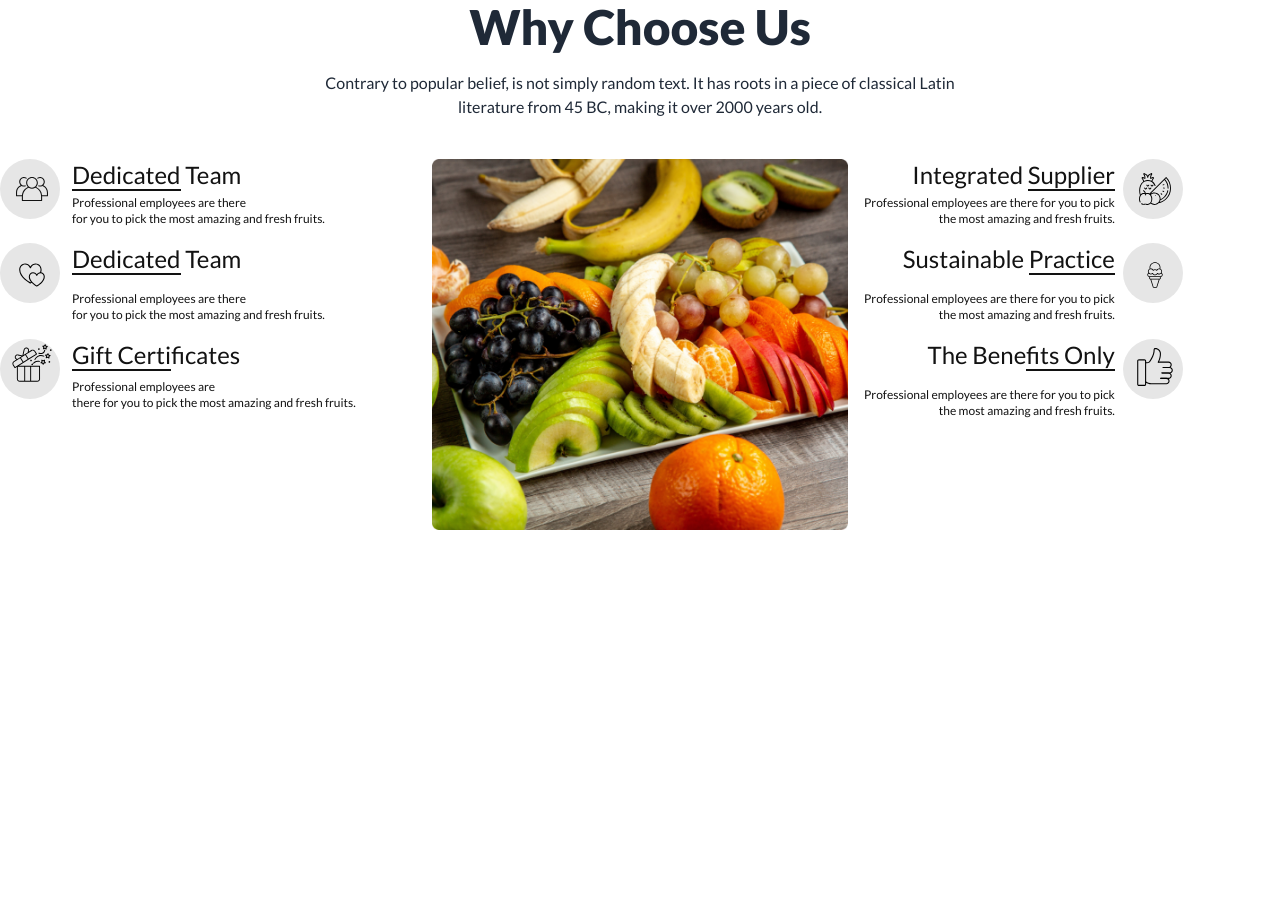
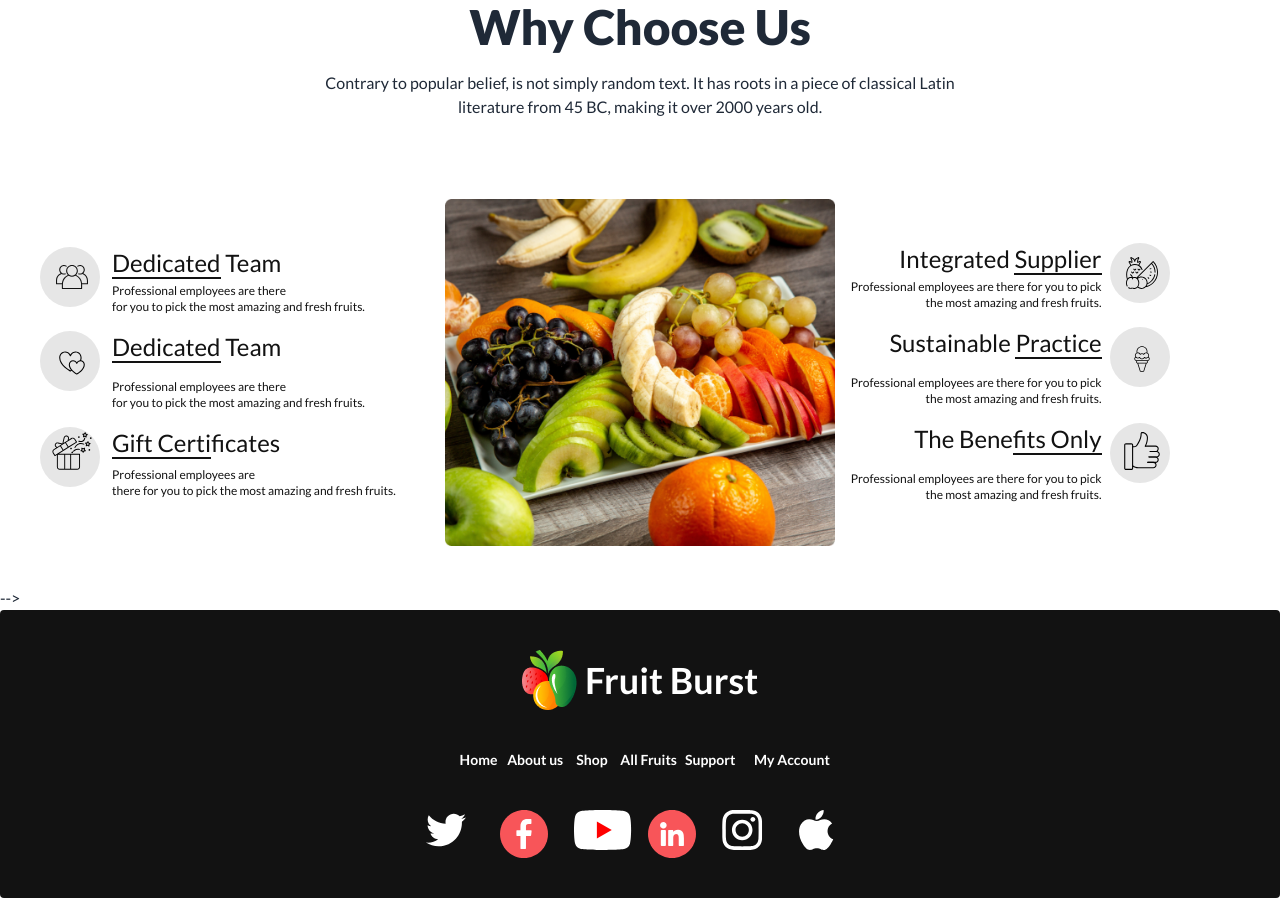
Before and after one commit to akanik3376/fruit-brust-assignment-three, a plain HTML site: page index.html in a window 1280 px wide. Shown: the part 2553-3451 px from the top of the page. Before the commit the page ends 3083 px from the top, so only its background shows below. Drawn offline with nearby package versions, Linux system fonts and the light colour scheme.

Commit message:
added footer section

```diff
--- a/index.html
+++ b/index.html
@@ -4,7 +4,8 @@
 <head>
     <meta charset="UTF-8">
     <meta name="viewport" content="width=device-width, initial-scale=1.0">
-    <title>friut-zone</title>
+    <title>fruit-zone</title>
+    <link rel="icon" type="image/x-icon" href="./images/logo.png">
     <!-- font awosom link  -->
     <script src="https://kit.fontawesome.com/3b011804b5.js" crossorigin="anonymous"></script>
 
@@ -423,7 +424,8 @@
                 piece of classical Latin <br>literature from 45 BC, making it over 2000 years old.</p>
 
 
-            <div class="grid grid-cols-1 md:grid-cols-1 lg:grid-cols-3 gap-4 text-[#121212]">
+            <div
+                class="grid grid-cols-1 items-center md:items-center p-5 md:p-10 md:grid-cols-1 lg:grid-cols-3 gap-4 text-[#121212]">
                 <!-- Dedicated Team container  -->
 
                 <div>
@@ -496,7 +498,7 @@
 
 
                 <div class="text-right">
-                    <div class="flex flex-col md:flex-col lg:flex-row gap-2  mb-4">
+                    <div class="flex flex-col-reverse md:flex-col-reverse lg:flex-row gap-2  mb-4">
 
 
                         <div>
@@ -551,13 +553,52 @@
                         </div>
                     </div>
                 </div>
-            </div>
+            </div> -->
         </section>
 
         <!-- Why Choose Us end hare  -->
 
     </main>
 
+    <!-- <footer> start hare </footer> -->
+
+    <footer class="footer footer-center p-10 bg-base-200 text-base-content rounded bg-[#121212] google-font">
+
+        <div class="flex">
+            <img src="./images/logo.png" alt="">
+            <h2 class="text-4xl font-bold text-white">Fruit Burst</h2>
+        </div>
+
+
+        <div class="lg:grid-flow-col  font-semibold text-white">
+
+            <div class="grid grid-cols-4  md:grid-cols-4">
+                <a class="link link-hover">Home</a>
+                <a class="link link-hover">About us</a>
+                <a class="link link-hover">Shop</a>
+                <a class="link link-hover">All Fruits</a>
+            </div>
+            <div class="grid-cols-2 md:grid-cols-2">
+                <a class="link link-hover mr-4">Support</a>
+                <a class="link link-hover">My Account</a>
+            </div>
+        </div>
+        <div>
+            <div class="">
+                <div class="grid grid-cols-3 md:grid-cols-3 lg:grid-cols-6  gap-4">
+                    <img src="./images/sbg/twitter 1.svg" alt="">
+                    <img class="h-12" src="./images/sbg/facebook 1.svg" alt="">
+                    <img src="./images/sbg/Group 49.svg" alt="">
+                    <img class="h-12" src="./images/sbg/linkedin 1.svg " alt="">
+                    <img src="./images/sbg/instagram 1.svg" alt="">
+                    <img src="./images/sbg/apple 1.svg" alt="">
+
+                </div>
+            </div>
+        </div>
+
+    </footer>
+
 </body>
 
 </html>
```
Also changed, not shown: images/sbg/Group 49.svg (added), images/sbg/apple 1.svg (added), images/sbg/facebook 1 (1).svg (added), images/sbg/instagram 1.svg (added), images/sbg/linkedin 1 (1).svg (added), images/sbg/twitter 1.svg (added), logo.png (added).
